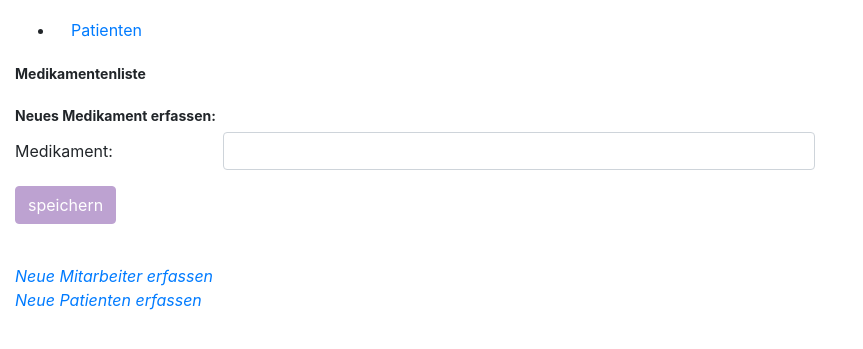
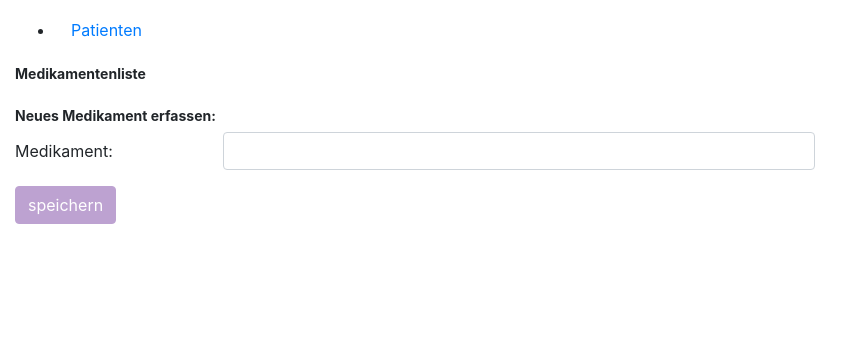
Before and after one commit to sandraburri/bfh-kis-2018, a PHP site: page /newMedicaments.php in a window 1280 px wide. Shown: the part 56-405 px from the top of the page, without its empty margins (0-863 px from the left). Run offline with PHP 8.4, Linux system fonts and the light colour scheme; the visitor is signed in with stand-in values (Sample User, id 1); data that the repository does not hold is empty; some libraries are stand-ins or nearby versions.

Commit message:
Links rausgeputzt

```diff
--- a/newMedicaments.php
+++ b/newMedicaments.php
@@ -72,11 +72,6 @@
     </div>
 </div>
 
-<br />
-<i><a href="newStaff.php">Neue Mitarbeiter erfassen</a></i>
-<br />
-<i><a href="newPatients.php">Neue Patienten erfassen</a></i>
-
 <script type="text/javascript">
     (function() {
         var submit = document.getElementById("submit");
```
